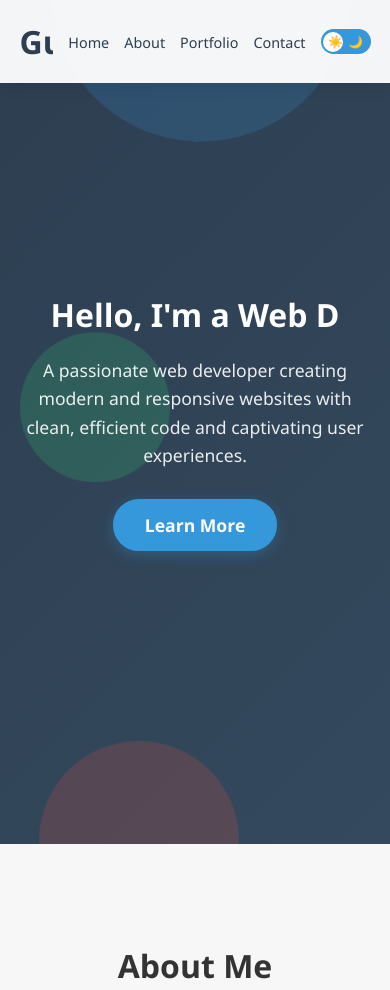
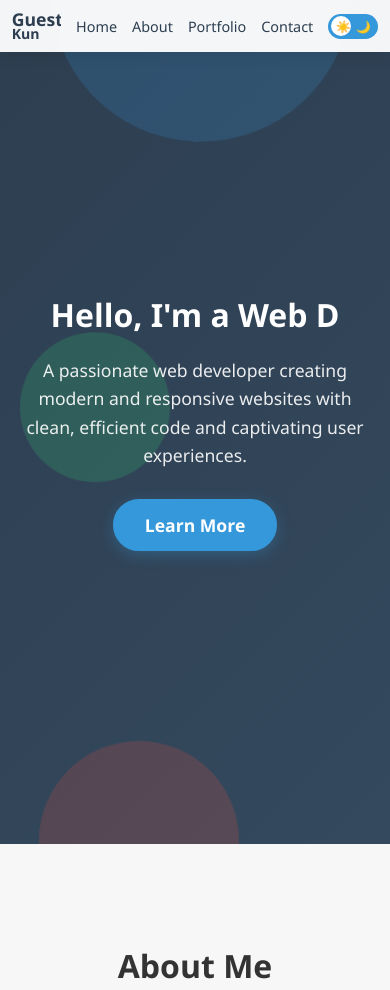
Before and after one commit to GuestedKun/GuestedKun-Portfolio, a plain HTML site: page index.html in a window 390 px wide. Shown: the top 990 px of the page. Drawn offline with Linux system fonts and the light colour scheme.

Commit message:
Update index.html

```diff
--- a/index.html
+++ b/index.html
@@ -78,19 +78,30 @@
         }
 
         .logo {
-            font-size: 2rem;
+    font-size: 1.8rem;
     font-weight: 700;
     color: var(--nav-text);
     text-decoration: none;
     position: relative;
     overflow: hidden;
     transition: var(--transition);
+    display: flex;
+    flex-direction: column;
+    line-height: 0.9;
+}
+
+.logo-top {
+    font-size: 1em;
+}
+
+.logo-bottom {
+    font-size: 0.8em;
 }
 
 .logo::after {
     content: '';
     position: absolute;
-            bottom: 0;
+    bottom: -5px;
     left: 0;
     width: 100%;
     height: 2px;
@@ -99,10 +110,17 @@
     transition: transform 0.3s ease;
 }
 
-        .logo:hover::after {
-            transform: translateX(0);
+@media screen and (max-width: 768px) {
+    .logo {
+        font-size: 1.4rem;
+    }
 }
 
+@media screen and (max-width: 576px) {
+    .logo {
+        font-size: 1.1rem;
+    }
+}
         .nav-links {
             display: flex;
             list-style: none;
@@ -145,7 +163,17 @@
             transform: scaleX(1);
             transform-origin: left;
         }
+        @media screen and (max-width: 768px) {
+    nav {
+        padding: 15px 4%;
+    }
+}
 
+@media screen and (max-width: 576px) {
+    nav {
+        padding: 12px 3%;
+    }
+}
         /* Dark Mode Toggle */
         .theme-toggle {
             width: 50px;
@@ -609,7 +637,10 @@
     <!-- Header & Navigation -->
     <header id="header">
         <nav>
-            <a href="#" class="logo">GuestedKun</a>
+            <a href="#" class="logo">
+                <span class="logo-top">Guested</span>
+                <span class="logo-bottom">Kun</span>
+            </a>
             <ul class="nav-links">
                 <li><a href="#home">Home</a></li>
                 <li><a href="#about">About</a></li>
```
Lines whose indentation alone changed are shown as unchanged.
